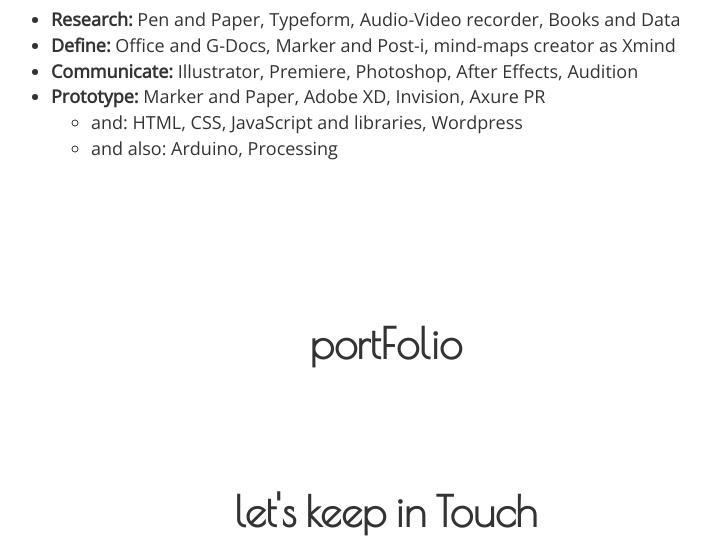
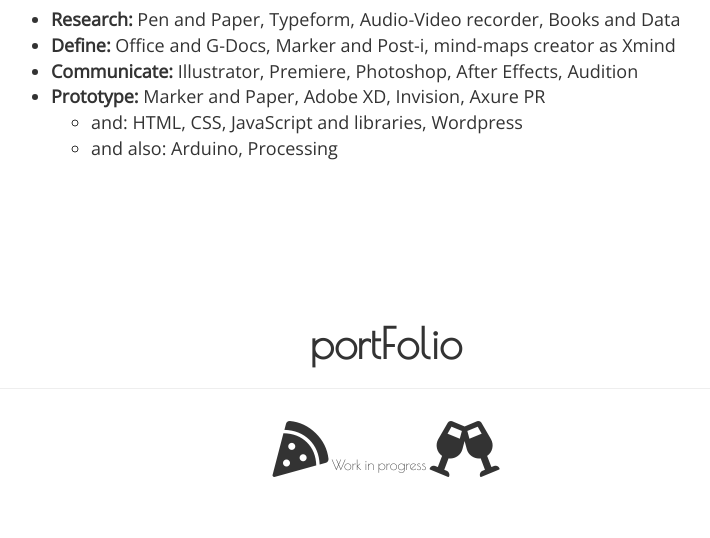
Before and after one commit to albertobuzio/ab.github.io, a plain HTML site: page index.html in a window 1280 px wide. Shown: the part 2399-2937 px from the top of the page, without its empty margins (254-964 px from the left). Drawn offline with nearby package versions, Linux system fonts and the light colour scheme.

Commit message:
Update index.html

```diff
--- a/index.html
+++ b/index.html
@@ -162,7 +162,10 @@
             <div class="row">
                 <div class="col-lg-12 text-center">
                     <h2>portFolio</h2>
-                    <br>
+                    <hr>
+                    <span style="font-size: 4em;"><i class="fas fa-pizza-slice"></i></i></span>
+                    <span>Work in progress</span>
+                    <span style="font-size: 4em;"><i class="fas fa-glass-cheers"></i></span>
                 </div>
             </div>
             <div class="row">
```
